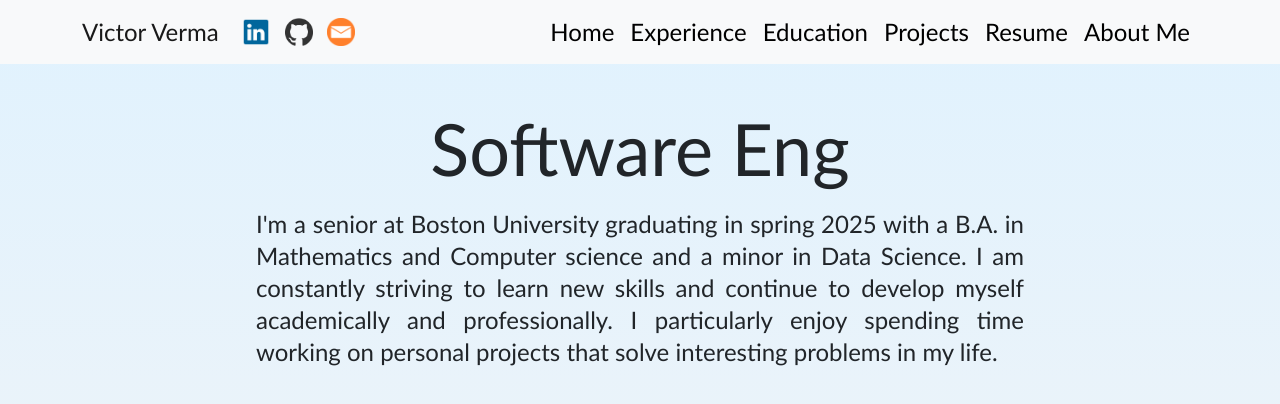
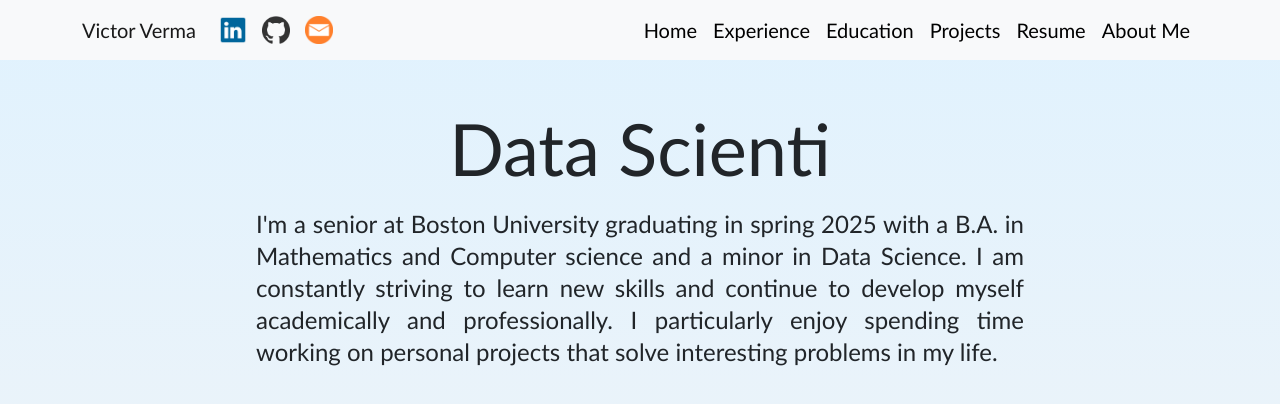
Before and after one commit to victorverma3/Portfolio, a React (Vite) app in the folder frontend/: page / in a window 1280 px wide. Shown: the top 404 px of the page. Built offline with nearby package versions, Linux system fonts and the light colour scheme; no server answers.

Commit message:
updated header and hometitle

```diff
--- a/frontend/src/components/Header.tsx
+++ b/frontend/src/components/Header.tsx
@@ -34,9 +34,7 @@ const Header = () => {
             <Navbar collapseOnSelect bg="light" expand="lg" fixed="top">
                 <Container>
                     <Navbar.Brand href="/">
-                        <span className="text-xl xl:text-2xl">
-                            Victor Verma
-                        </span>
+                        <span className="text-xl">Victor Verma</span>
                     </Navbar.Brand>
                     <div className="w-32 m-auto flex-row flex-wrap justify-around hidden nav-display:flex portrait:hidden">
                         {logoItems.map((item, index) => (
@@ -56,7 +54,7 @@ const Header = () => {
                             {navItems.map((item, index) => (
                                 <Nav.Link eventKey={index} key={index}>
                                     <Link
-                                        className="text-xl xl:text-2xl text-black no-underline hover:underline hover:decoration-blue-400 duration-200 ease-in-out"
+                                        className="text-xl text-black no-underline hover:underline hover:decoration-blue-400 duration-200 ease-in-out"
                                         to={item.url}
                                         onClick={item?.click}
                                     >
--- a/frontend/src/components/HomeTitle.tsx
+++ b/frontend/src/components/HomeTitle.tsx
@@ -20,6 +20,23 @@ const HomeTitle = () => {
         "Hi, I'm Victor",
         "Hi, I'm Victor",
         "Hi, I'm Victor",
+        "D",
+        "Da",
+        "Dat",
+        "Data",
+        "Data S",
+        "Data Sc",
+        "Data Sci",
+        "Data Scie",
+        "Data Scien",
+        "Data Scient",
+        "Data Scienti",
+        "Data Scientis",
+        "Data Scientist",
+        "Data Scientist",
+        "Data Scientist",
+        "Data Scientist",
+        "Data Scientist",
         "S",
         "So",
         "Sof",
@@ -41,23 +58,6 @@ const HomeTitle = () => {
         "Software Engineer",
         "Software Engineer",
         "Software Engineer",
-        "A",
-        "Ac",
-        "Act",
-        "Acti",
-        "Activ",
-        "Active",
-        "Active L",
-        "Active Le",
-        "Active Lea",
-        "Active Lear",
-        "Active Learn",
-        "Active Learne",
-        "Active Learner",
-        "Active Learner",
-        "Active Learner",
-        "Active Learner",
-        "Active Learner",
     ];
     const [index, setIndex] = useState(0);
     const [currentTitle, setCurrentTitle] = useState(titlePhrases[index]);
```
